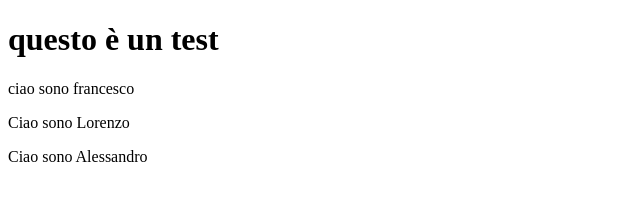
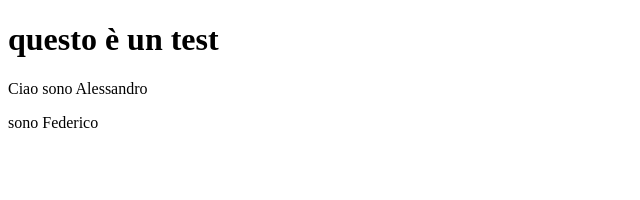
Before and after one commit to AlessandroSottosanti/gruppo-test-5, a plain HTML site: page index.html in a window 1280 px wide. Shown: the whole page, without its empty margins (0-640 px from the left). Drawn offline with Linux system fonts and the light colour scheme.

Commit message:
Federico Bargo

```diff
--- a/index.html
+++ b/index.html
@@ -1,20 +1,16 @@
 <!DOCTYPE html>
 <html lang="en">
-  <head>
-    <meta charset="UTF-8" />
-    <meta name="viewport" content="width=device-width, initial-scale=1.0" />
+<head>
+    <meta charset="UTF-8">
+    <meta name="viewport" content="width=device-width, initial-scale=1.0">
     <title>Titolo</title>
 </head>
 <body>
 
 <main>
     <h1>questo è un test</h1>
-
 </main>
-
-  <p>ciao sono francesco</p>
-  <p>Ciao sono Lorenzo</p>
 <p>Ciao sono Alessandro</p>
-
+<p>sono Federico</p>
 </body>
 </html>
```
